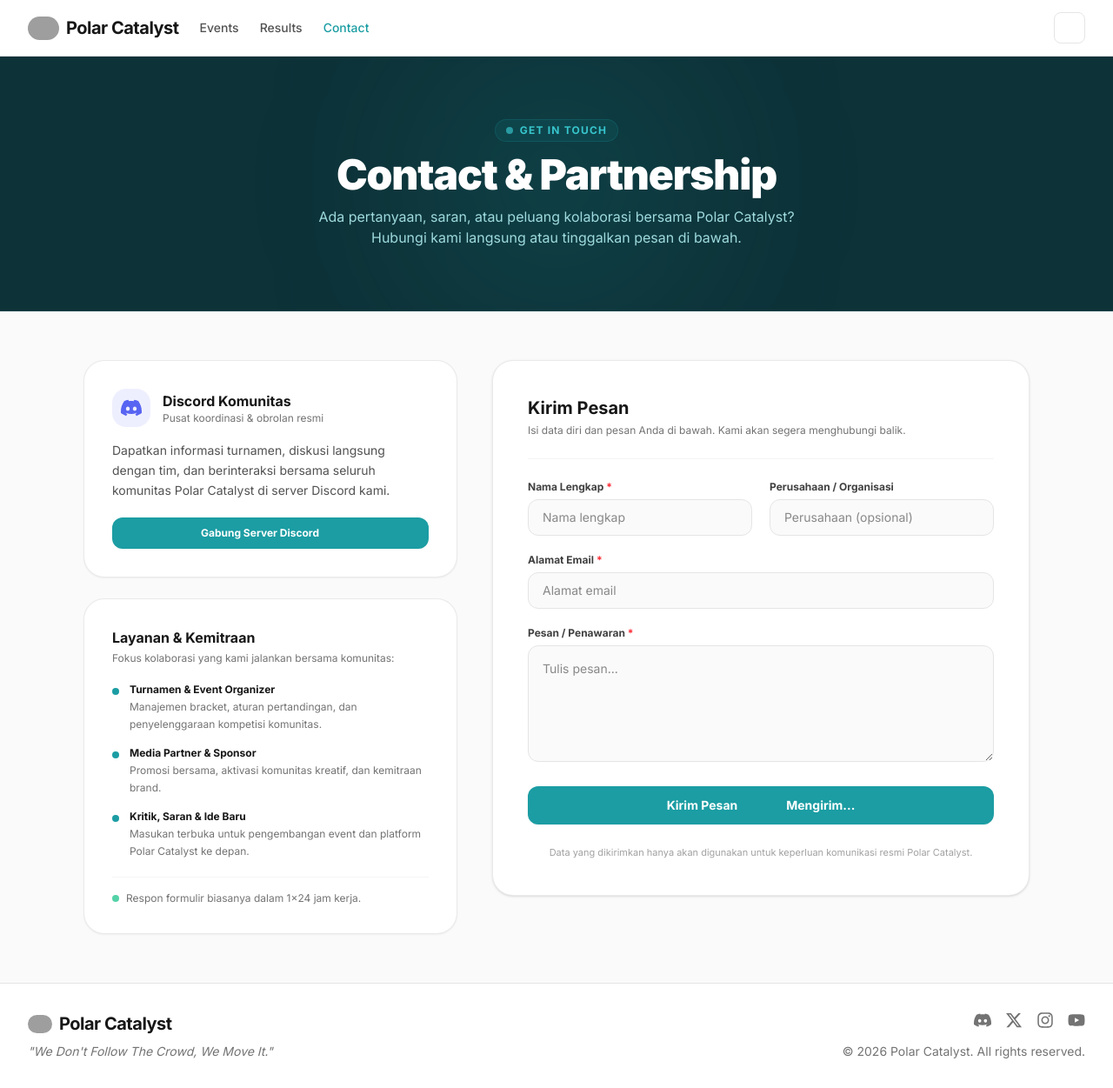
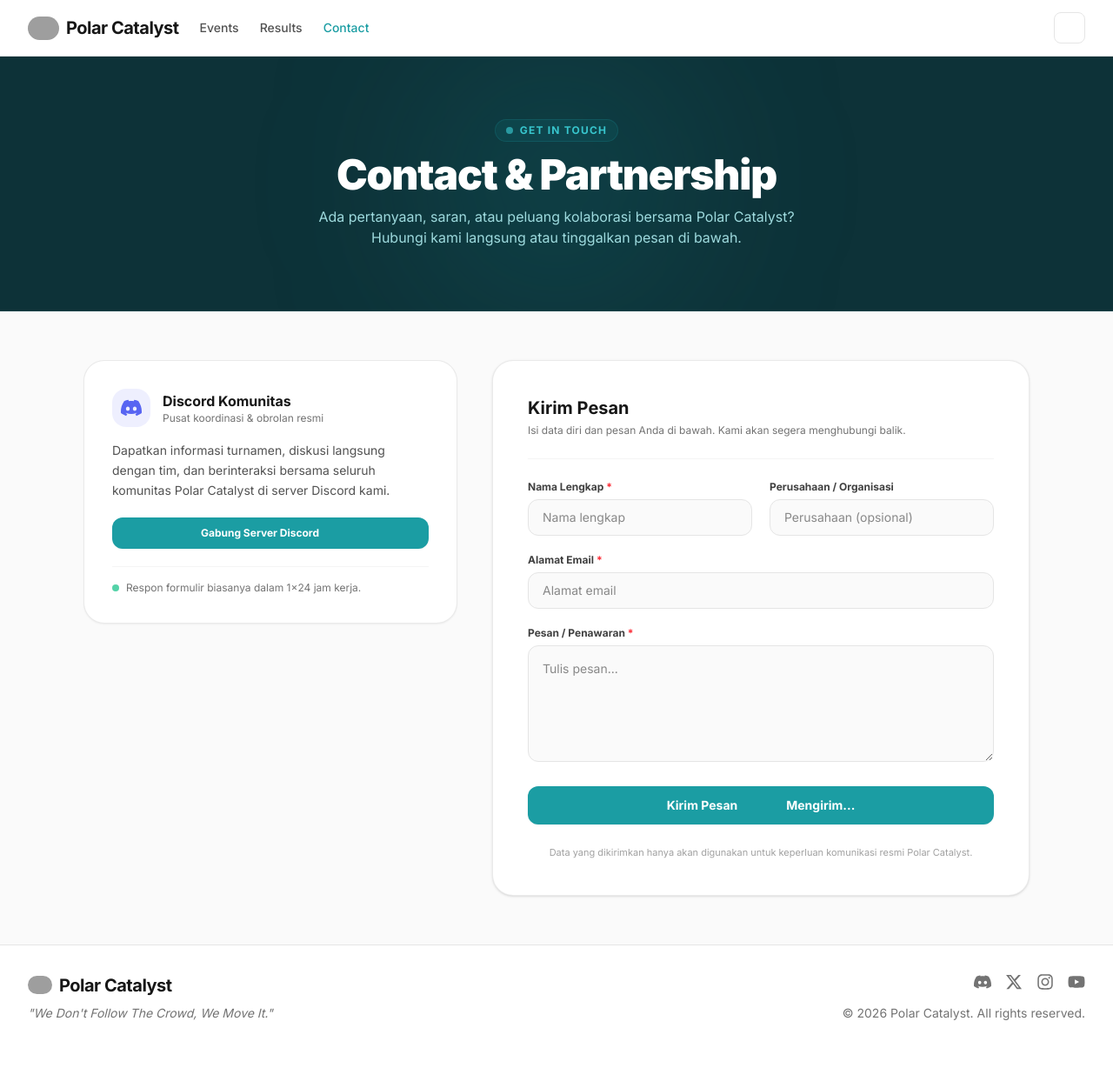
Before and after one commit to Zeehza/Polar-Catalyst, a Laravel app: page /contact in a window 1280 px wide. Shown: the whole page at 87% size. After the commit the page ends 1173 px from the top, so only its background shows below. Run offline with Laravel 12, Linux system fonts and the light colour scheme; style sheets or scripts are compiled from the project's sources; some libraries are stand-ins or nearby versions; grey boxes are pictures that could not be loaded.

Commit message:
refactor(ui): remove collaboration services section from contact page

```diff
--- a/resources/views/contact.blade.php
+++ b/resources/views/contact.blade.php
@@ -51,52 +51,7 @@
                         <span>Gabung Server Discord</span>
                         <x-lucide-arrow-up-right class="h-4 w-4" />
                     </a>
-                </div>
-
-                <!-- Collaboration Details Card -->
-                <div class="bg-white dark:bg-neutral-900 rounded-3xl border border-neutral-200/80 dark:border-neutral-800 p-6 md:p-8 shadow-xs flex flex-col gap-5">
-                    <div>
-                        <h2 class="text-base font-bold text-neutral-900 dark:text-white mb-1">
-                            Layanan &amp; Kemitraan
-                        </h2>
-                        <p class="text-xs text-neutral-500 dark:text-neutral-400">
-                            Fokus kolaborasi yang kami jalankan bersama komunitas:
-                        </p>
-                    </div>
-
-                    <div class="space-y-4">
-                        <div class="flex items-start gap-3">
-                            <div class="w-2 h-2 rounded-full bg-brand-500 mt-1.5 shrink-0"></div>
-                            <div>
-                                <h3 class="text-xs font-bold text-neutral-900 dark:text-white">Turnamen &amp; Event Organizer</h3>
-                                <p class="text-xs text-neutral-500 dark:text-neutral-400 leading-relaxed mt-0.5">
-                                    Manajemen bracket, aturan pertandingan, dan penyelenggaraan kompetisi komunitas.
-                                </p>
-                            </div>
-                        </div>
-
-                        <div class="flex items-start gap-3">
-                            <div class="w-2 h-2 rounded-full bg-brand-500 mt-1.5 shrink-0"></div>
-                            <div>
-                                <h3 class="text-xs font-bold text-neutral-900 dark:text-white">Media Partner &amp; Sponsor</h3>
-                                <p class="text-xs text-neutral-500 dark:text-neutral-400 leading-relaxed mt-0.5">
-                                    Promosi bersama, aktivasi komunitas kreatif, dan kemitraan brand.
-                                </p>
-                            </div>
-                        </div>
-
-                        <div class="flex items-start gap-3">
-                            <div class="w-2 h-2 rounded-full bg-brand-500 mt-1.5 shrink-0"></div>
-                            <div>
-                                <h3 class="text-xs font-bold text-neutral-900 dark:text-white">Kritik, Saran &amp; Ide Baru</h3>
-                                <p class="text-xs text-neutral-500 dark:text-neutral-400 leading-relaxed mt-0.5">
-                                    Masukan terbuka untuk pengembangan event dan platform Polar Catalyst ke depan.
-                                </p>
-                            </div>
-                        </div>
-                    </div>
-
-                    <div class="pt-4 border-t border-neutral-100 dark:border-neutral-800 flex items-center gap-2 text-xs text-neutral-500 dark:text-neutral-400">
+                    <div class="pt-4 mt-5 border-t border-neutral-100 dark:border-neutral-800 flex items-center gap-2 text-xs text-neutral-500 dark:text-neutral-400">
                         <span class="w-2 h-2 rounded-full bg-emerald-500 shrink-0 animate-pulse"></span>
                         <span>Respon formulir biasanya dalam 1x24 jam kerja.</span>
                     </div>
```
